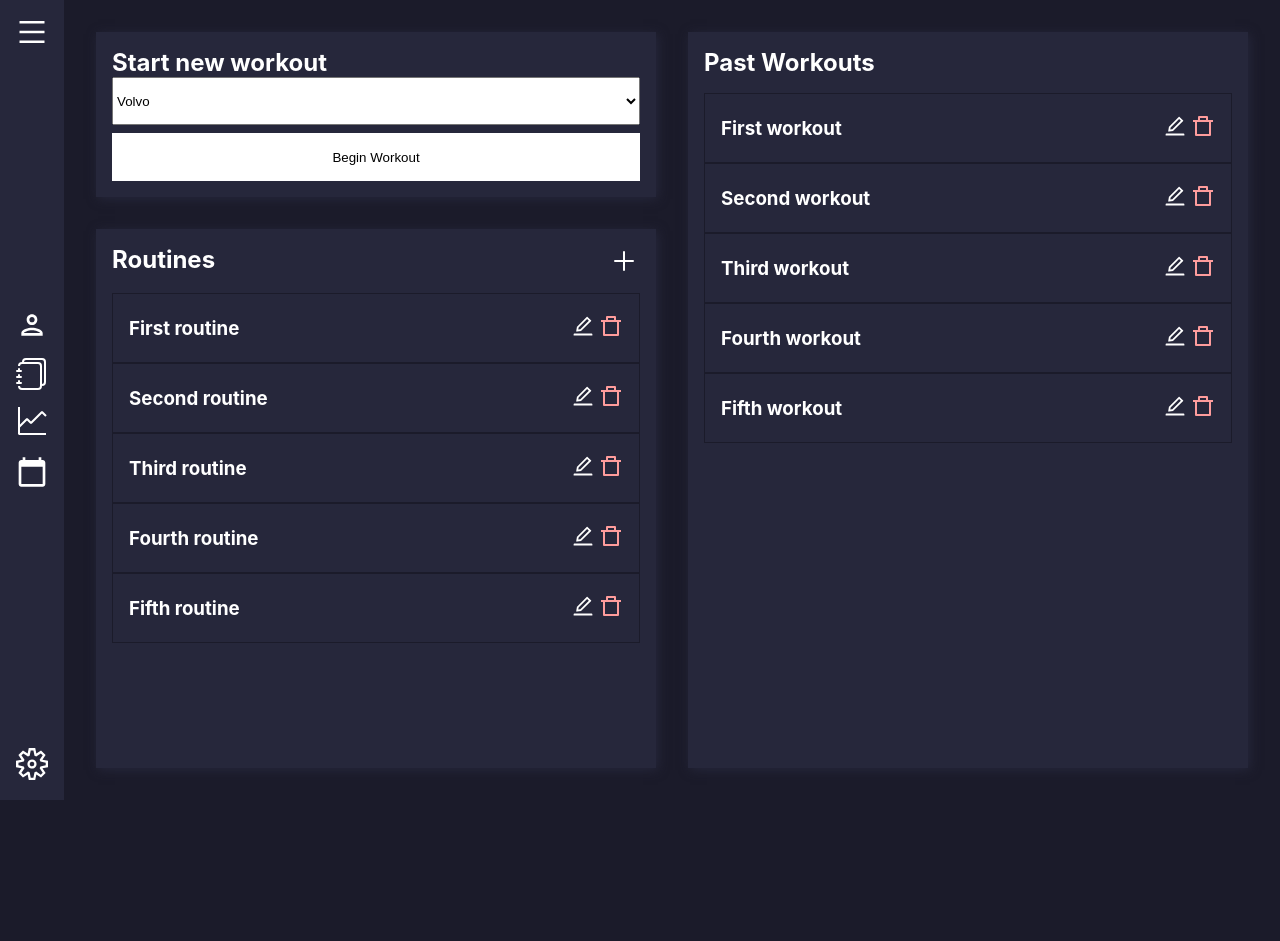
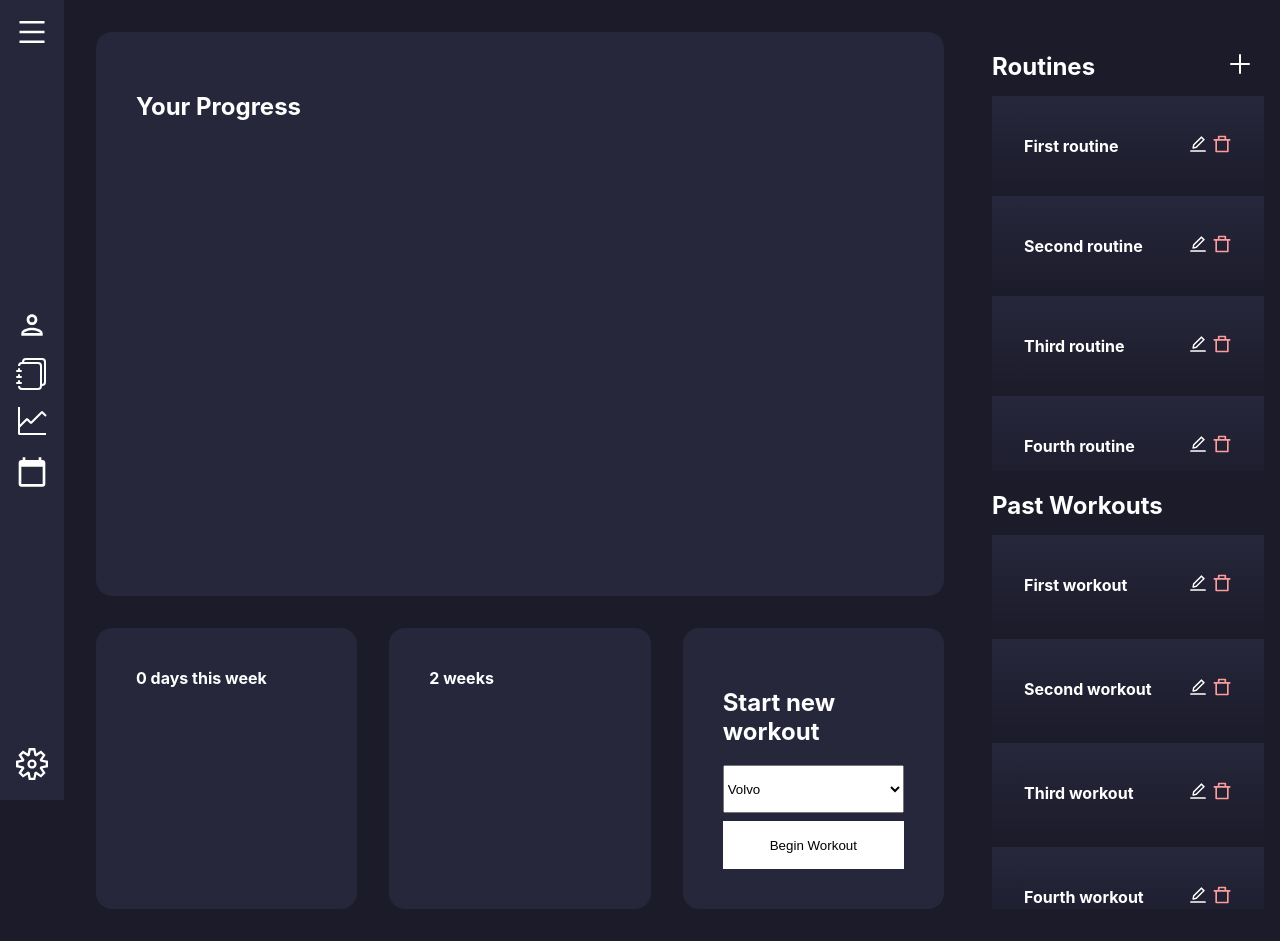
Before and after one commit to andyyyho/workout_app, a React (Create React App) app in the folder frontend/: page /workouts in a window 1280 px wide. Before the commit the page ends 800 px from the top, so only its background shows below. Built offline with nearby package versions, Linux system fonts and the light colour scheme.

Commit message:
Updated user interface for workouts page

```diff
--- a/frontend/src/components/routine/Routine.js
+++ b/frontend/src/components/routine/Routine.js
@@ -7,7 +7,7 @@ function Routine(props) {
     return (
         <div className='routine-list-item'>
             <div className='main-content'>
-                <h3>{props.name}</h3>
+                <h4>{props.name}</h4>
                 <div className='btn-group'>
                     <Edit/>
                     <Bin id='remove-btn'/>
--- a/frontend/src/components/routine/Routine.scss
+++ b/frontend/src/components/routine/Routine.scss
@@ -1,9 +1,7 @@
 @use '../../variables' as v;
 
 .routine-list-item {
-    background-color: v.$secondary-color;
-    padding: 1rem;
-    border: solid 1px v.$primary-color;
+    background: linear-gradient(0deg, rgba(27,27,42,1) 0%, rgba(38,39,59,1) 100%);
 
     .main-content {
         display: flex;
@@ -11,7 +9,7 @@
         justify-content: space-between;
         align-items: center;
     }
-    h3 {
+    h4 {
         margin: 0;
         &:hover {
             cursor: pointer;
@@ -22,7 +20,7 @@
         margin-left: .25rem;
     }
     svg {
-        width: 1.5rem;
+        width: 1.25rem;
         &:hover {
             cursor: pointer;
         }
--- a/frontend/src/components/workout/Workout.js
+++ b/frontend/src/components/workout/Workout.js
@@ -6,7 +6,7 @@ function Workout(props) {
     return (
         <div className='workout-list-item'>
             <div className='main-content'>
-                <h3>{props.name}</h3>
+                <h4>{props.name}</h4>
                 <div className='btn-group'>
                     <Edit/>
                     <Bin id='remove-btn'/>
--- a/frontend/src/components/workout/Workout.scss
+++ b/frontend/src/components/workout/Workout.scss
@@ -1,17 +1,15 @@
 @use '../../variables' as v;
 
 .workout-list-item {
-    background-color: v.$secondary-color;
-    padding: 1rem;
-    border: solid 1px v.$primary-color;
-
+    background: linear-gradient(0deg, rgba(27,27,42,1) 0%, rgba(38,39,59,1) 100%);
+    margin-bottom: .25rem;
     .main-content {
         display: flex;
         flex-direction: row;
         justify-content: space-between;
         align-items: center;
     }
-    h3 {
+    h4 {
         margin: 0;
         &:hover {
             cursor: pointer;
@@ -22,7 +20,7 @@
         margin-left: .25rem;
     }
     svg {
-        width: 1.5rem;
+        width: 1.25rem;
         &:hover {
             cursor: pointer;
         }
--- a/frontend/src/components/workoutsPage/WorkoutsPage.js
+++ b/frontend/src/components/workoutsPage/WorkoutsPage.js
@@ -2,9 +2,25 @@ import './WorkoutsPage.scss';
 import Routine from '../routine/Routine'
 import Workout from '../workout/Workout'
 import { IoAddOutline as Add } from 'react-icons/io5'
+import CircularProgress from '../circularProgress/CircularProgress.js';
 function WorkoutsPage() {
 
     const routinesList = [
+        {
+            name: "First routine",
+        },
+        {
+            name: "Second routine",
+        },
+        {
+            name: "Third routine",
+        },
+        {
+            name: "Fourth routine",
+        },
+        {
+            name: "Fifth routine",
+        },
         {
             name: "First routine",
         },
@@ -54,6 +70,10 @@ function WorkoutsPage() {
 
     return (
         <div className='main-workouts-container'>
+            <div className='main-content'>
+                <div className='progress-graph'>
+                    <h2>Your Progress</h2>
+                </div>
                 <div className='new-workout-card'>
                     <h2>Start new workout</h2>
                     <form>
@@ -66,8 +86,17 @@ function WorkoutsPage() {
                         <button id='begin-btn'>Begin Workout</button>
                     </form>
                 </div>
+                <div className='goal-track'>
+                    {/* <CircularProgress/> */}
+                    0 days this week
+                </div>
+                <div className='streak-track'>
+                    2 weeks
+                </div>
+            </div>
+            <div className='side-panel'>
                 <div className='routines'>
-                <div className='header'>
+                    <div className='title'>
                         <h2>Routines</h2>
                         <Add/>
                     </div>
@@ -76,12 +105,16 @@ function WorkoutsPage() {
                     </div>
                 </div>
                 <div className='past-workouts'>
+                    <div className='title'>
                             <h2>Past Workouts</h2>
+                    </div>
                     <div className='past-workouts-list-container'>
                         {workouts}
                     </div>
                 </div>
             </div>
+
+        </div>
     )
 }
 
--- a/frontend/src/components/workoutsPage/WorkoutsPage.scss
+++ b/frontend/src/components/workoutsPage/WorkoutsPage.scss
@@ -4,20 +4,32 @@
     width: 100%;
     margin-left: 4rem;
     background-color: v.$primary-color;
-    padding: 2rem;
+    padding: 0rem;
     display: grid;
-    grid-template-columns: 1fr 1fr;
-    grid-template-rows: .3fr 1fr;
-    grid-gap: 2rem;
+    grid-template-columns: 3fr 1fr;
     color: v.$tertiary-color;
     font-weight: bold;
-    h2 {
-        margin: 0;
+
+    .main-content {
+        display: grid;
+        grid-gap: 2rem;
+        grid-template-columns: 1fr 1fr 1fr;
+        grid-template-rows: 2fr 1fr;
+        padding: 2rem;
+
+        .progress-graph {
+            background-color: v.$secondary-color;
+            border-radius: 1rem;
+            padding: 2.5rem;
+            grid-column: 1 /span 3;
         }
+
         .new-workout-card {
             background-color: v.$secondary-color;
-        box-shadow: 2px 2px 10px v.$secondary-color;
-        padding: 1rem;
+            border-radius: 1rem;
+            padding: 2.5rem;
+            grid-column: 3;
+            grid-row: 2;
             display: flex;
             flex-direction: column;
             justify-content: space-between;
@@ -38,18 +50,51 @@
                 }
             }
         }
+        .goal-track {
+            background-color: v.$secondary-color;
+            border-radius: 1rem;
+            padding: 2.5rem;
+            grid-column: 1;
+            grid-row: 2;
+        }
+        .streak-track {
+            background-color: v.$secondary-color;
+            border-radius: 1rem;
+            padding: 2.5rem;
+            grid-column: 2;
+            grid-row: 2;
+        }
+    }
+
+
+    .side-panel {
+        background-color: v.$primary-color;
+        padding: 2rem 1rem 2rem 1rem;
+        display: grid;
+        grid-template-rows: 1fr 1fr;
+        overflow: auto;
+
         .routines {
-        background-color: v.$secondary-color;
-        box-shadow: 2px 2px 10px v.$secondary-color;
-        padding: 1rem;
-        grid-row: 2;
-        .header {
+            overflow: hidden;
+
+            &:hover {
+                overflow-y: auto;
+            }
+            .title {
+                background-color: v.$primary-color;
+                width: 100%;
+                height: 4rem;
+                position: sticky;
+                top: 0;
                 display: flex;
                 flex-direction: row;
                 justify-content: space-between;
-            padding-bottom: 1rem;
+
                 svg {
                     width: 2rem;
+                    margin-top: auto;
+                    margin-bottom: auto;
+                    margin-right: .5rem;
                     &:hover {
                         cursor: pointer;
                     }
@@ -58,17 +103,29 @@
             }
 
             .routines-list-container {
-            padding: 0;
                 overflow-y: auto;
             }
         }
+
         .past-workouts {
-        background-color: v.$secondary-color;
-        box-shadow: 2px 2px 10px v.$secondary-color;
-        padding: 1rem;
-        grid-row: 1 / span 2;
-        h2 {
-            padding-bottom: 1rem;
+            overflow: hidden;
+            padding-bottom: 2rem;
+            position: sticky;
+            &:hover {
+                overflow-y: auto;
+            }
+            .title {
+                vertical-align: center;
+                background-color: v.$primary-color;
+                width: 100%;
+                height: 4rem;
+                position: sticky;
+                top: 0;
+                display: flex;
+                flex-direction: row;
+                justify-content: space-between;
+
             }
         }
     }
+}
```
Lines whose indentation alone changed are shown as unchanged.
